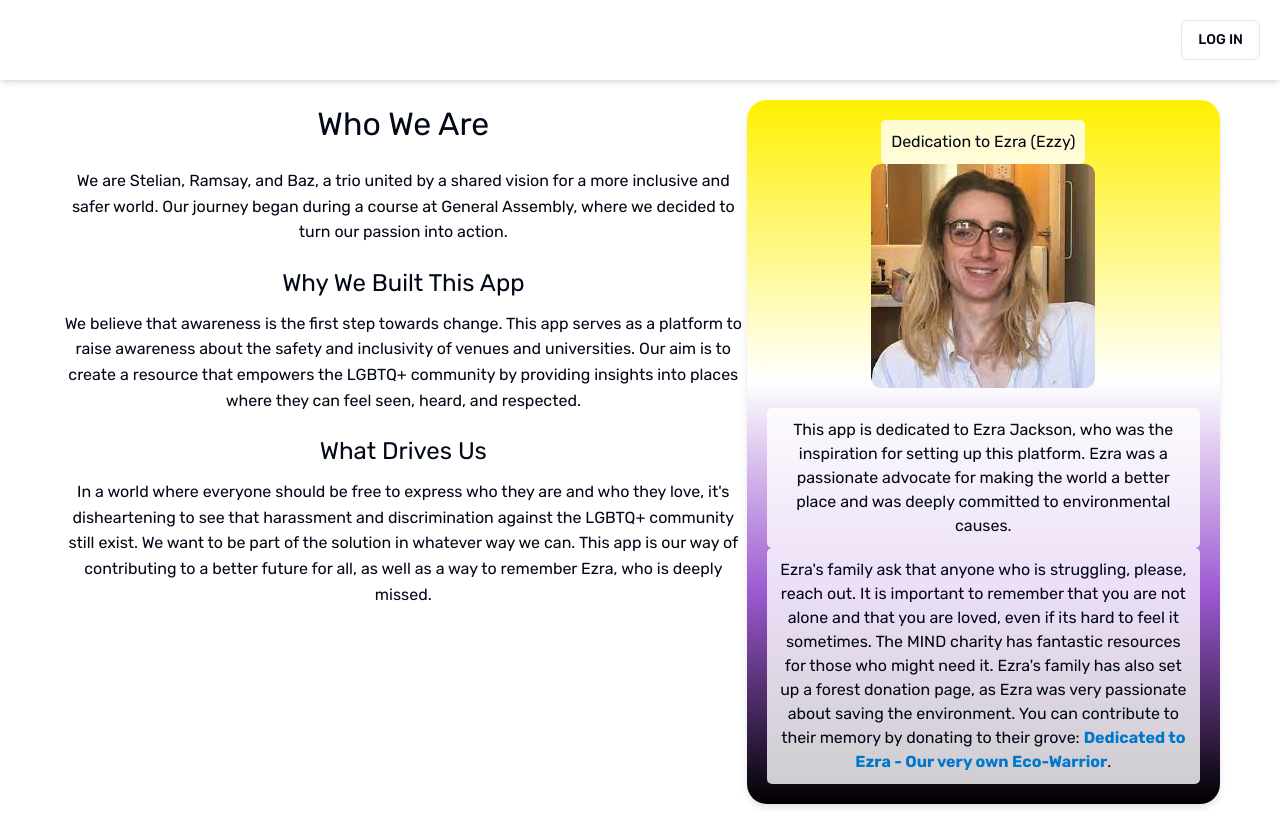
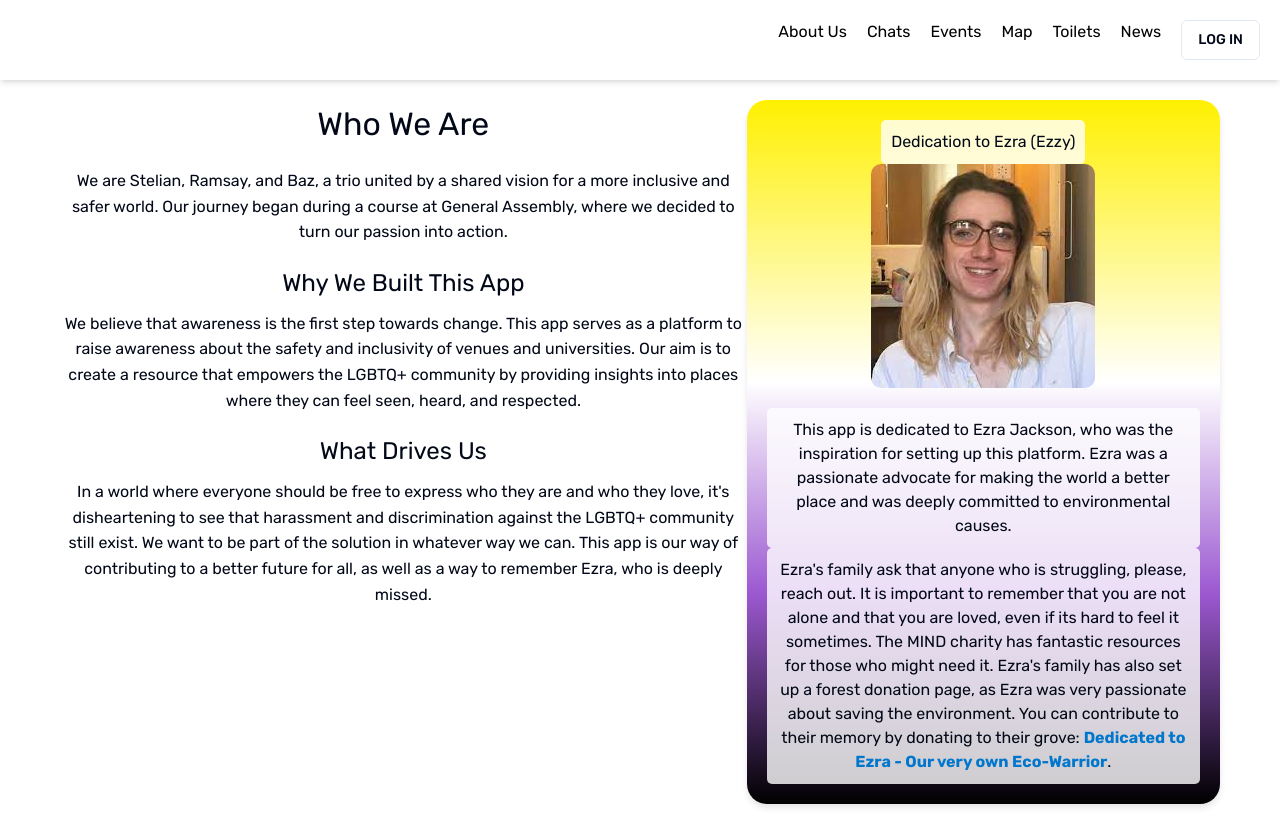
Before and after one commit to msionut28/safeHaven, a Next.js app: page /about-us in a window 1280 px wide. Built offline with nearby package versions, Linux system fonts and the light colour scheme; no server answers.

Commit message:
Update Navbar.jsx

```diff
--- a/app/components/Navbar.jsx
+++ b/app/components/Navbar.jsx
@@ -14,12 +14,12 @@ export default function Navbar() {
     <nav className="bg-tomato p-5 flex justify-between items-center shadow-md">
       <Link href="/"><h1 className="text-white cursor-pointer">SafeHaven</h1></Link>
       <div className="flex gap-5">
-        <Link href="/about-us" className="text-white">About Us</Link>
-        <Link href="/MainChat" className="text-white">Chats</Link>
-        <Link href="/events" className="text-white">Events</Link>
-        <Link href="/map" className="text-white">Map</Link>
-        <Link href="/toilets" className="text-white">Toilets</Link>
-        <Link href="/news" className="text-white">News</Link>
+        <Link href="/about-us" className="text-black">About Us</Link>
+        <Link href="/MainChat" className="text-black">Chats</Link>
+        <Link href="/events" className="text-black">Events</Link>
+        <Link href="/map" className="text-black">Map</Link>
+        <Link href="/toilets" className="text-black">Toilets</Link>
+        <Link href="/news" className="text-black">News</Link>
         {session ? <UserProfile user={session.user} /> : null}
         {loggedIn ? userName : <LoginForm />}
       </div>
```
